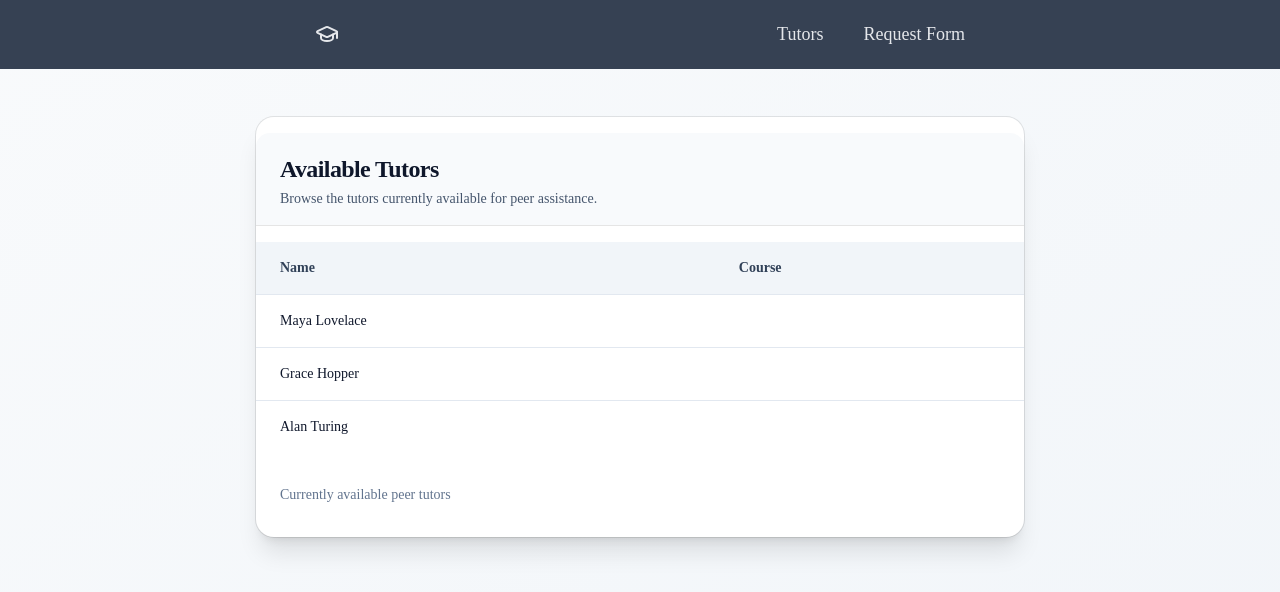
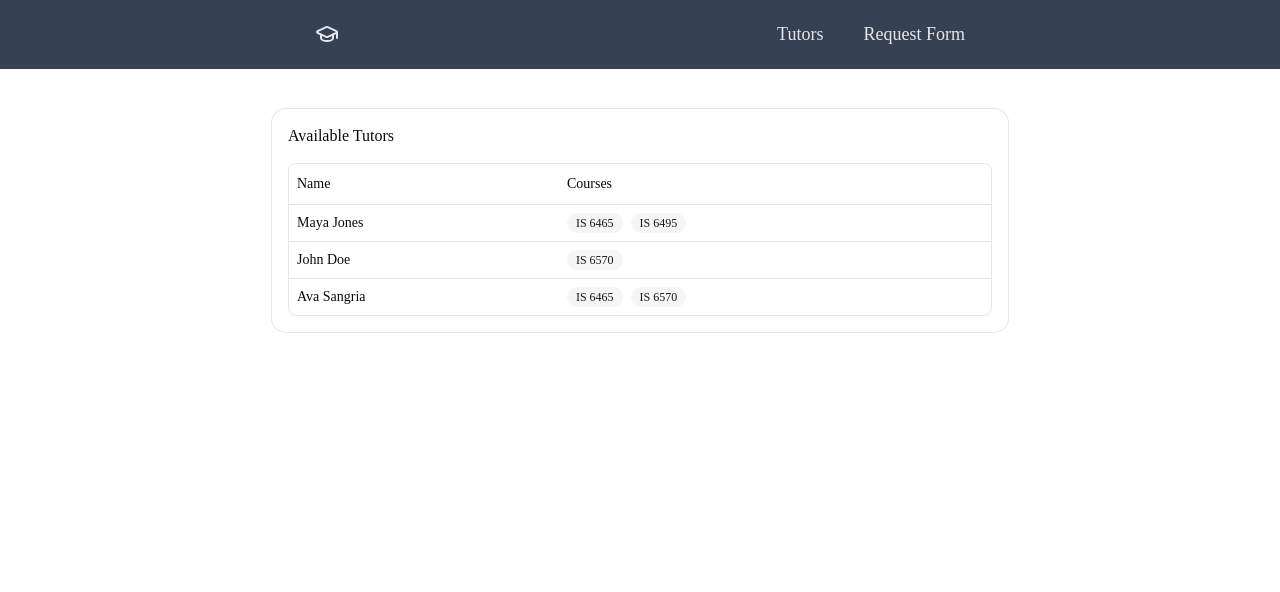
Before and after one commit to jamisonorton/is6465, a Next.js app: page /tutors in a window 1280 px wide. Shown: the top 592 px of the page. Built offline with nearby package versions, Linux system fonts and the light colour scheme.

Commit message:
finished updating the pages

```diff
--- a/app/request-form/RequestForm.tsx
+++ b/app/request-form/RequestForm.tsx
@@ -93,19 +93,16 @@
   };
 
   return (
-    <div className="flex max-h-screen items-center justify-center bg-muted/30 px-4 py-10">
-      <Card className="w-full max-w-xl shadow-lg">
-        <CardHeader className="border-b">
-          <CardTitle className="text-2xl">Tutor Request</CardTitle>
-          <CardDescription>
-            Tell us what you need help with and when you’re available.
-          </CardDescription>
+    <div className="container mx-auto max-w-3xl px-4 py-10">
+      <Card className="w-full">
+        <CardHeader>
+          <CardTitle>Tutor Request</CardTitle>
         </CardHeader>
 
         <form onSubmit={form.handleSubmit(onSubmit)}>
-          <CardContent className="pb-4">
+          <CardContent className="pt-2 pb-4">
             <FieldGroup>
-              <div className="grid grid-cols-1 gap-5 sm:grid-cols-2">
+              <div className="grid gap-6 sm:grid-cols-2">
                 <Controller
                   name="course"
                   control={form.control}
@@ -191,7 +188,7 @@
                 control={form.control}
                 render={({ field, fieldState }) => (
                   <Field data-invalid={fieldState.invalid}>
-                    <FieldLabel>Date</FieldLabel>
+                    <FieldLabel>Preferred date</FieldLabel>
                     <Popover>
                       <PopoverTrigger
                         render={
@@ -224,9 +221,13 @@
             </FieldGroup>
           </CardContent>
 
-          <CardFooter className="border-t">
-            <Button type="submit" className="w-full">
-              Submit request
+          <CardFooter className="border-t pt-6">
+            <Button
+              type="submit"
+              className="w-full"
+              disabled={form.formState.isSubmitting}
+            >
+              {form.formState.isSubmitting ? "Submitting…" : "Submit request"}
             </Button>
           </CardFooter>
         </form>
--- a/app/request-form/page.tsx
+++ b/app/request-form/page.tsx
@@ -1,6 +1,5 @@
 import type { Metadata } from "next";
 import RequestForm from "./RequestForm";
-import { getAvailableTutors } from "@/lib/available-tutors";
 
 export const metadata: Metadata = {
   title: "Request a Tutoring Session",
@@ -8,11 +7,9 @@
 };
 
 export default function Request() {
-  const availableTutors = getAvailableTutors();
-
   return (
     <main>
-      <RequestForm availableTutors={availableTutors} />
+      <RequestForm />
     </main>
   );
 }
--- a/app/tutors/page.tsx
+++ b/app/tutors/page.tsx
@@ -15,62 +15,54 @@
   CardHeader,
   CardTitle,
 } from "@/components/ui/card";
-import { getAvailableTutors } from "@/lib/available-tutors";
+import { Badge } from "@/components/ui/badge";
 
 export const metadata: Metadata = {
   title: "Tutors",
 };
 
+const availableTutors = [
+  { name: "Maya Jones", courses: ["IS 6465", "IS 6495"] },
+  { name: "John Doe", courses: ["IS 6570"] },
+  { name: "Ava Sangria", courses: ["IS 6465", "IS 6570"] },
+];
+
 export default async function tutors() {
-  const availableTutors = getAvailableTutors();
-
   return (
-    <div className="min-h-screen bg-linear-to-br from-slate-50 to-slate-100 px-4 py-12">
-      <Card className="mx-auto w-full max-w-3xl overflow-hidden rounded-2xl border-slate-200 bg-white shadow-xl">
-        <CardHeader className="border-b bg-slate-50 px-6 py-5">
-          <CardTitle className="text-2xl font-bold tracking-tight text-slate-900">
-            Available Tutors
-          </CardTitle>
-
-          <CardDescription className="text-slate-600">
-            Browse the tutors currently available for peer assistance.
-          </CardDescription>
+    <div className="container mx-auto max-w-3xl px-4 py-10">
+      <Card>
+        <CardHeader>
+          <CardTitle>Available Tutors</CardTitle>
         </CardHeader>
 
-        <CardContent className="p-0">
+        <CardContent>
+          <div className="overflow-x-auto rounded-md border">
             <Table>
-            <TableCaption className="px-6 py-4 text-left text-slate-500">
-              Currently available peer tutors
-            </TableCaption>
-
-            <TableHeader className="bg-slate-100">
-              <TableRow className="border-slate-200 hover:bg-slate-100">
-                <TableHead className="px-6 py-4 font-semibold text-slate-700">
-                  Name
-                </TableHead>
-                <TableHead className="px-6 py-4 font-semibold text-slate-700">
-                  Course
-                </TableHead>
+              <TableHeader>
+                <TableRow>
+                  <TableHead>Name</TableHead>
+                  <TableHead>Courses</TableHead>
                 </TableRow>
               </TableHeader>
 
               <TableBody>
                 {availableTutors.map((tutor) => (
-                <TableRow
-                  key={tutor.name}
-                  className="border-slate-200 transition-colors hover:bg-blue-50"
-                >
-                  <TableCell className="px-6 py-4 font-medium text-slate-900">
-                    {tutor.name}
-                  </TableCell>
-
-                  <TableCell className="px-6 py-4 text-slate-600">
-                    {tutor.className}
+                  <TableRow key={tutor.name}>
+                    <TableCell className="font-medium">{tutor.name}</TableCell>
+                    <TableCell>
+                      <div className="flex flex-wrap gap-2">
+                        {tutor.courses.map((course) => (
+                          <Badge key={course} variant="secondary">
+                            {course}
+                          </Badge>
+                        ))}
+                      </div>
                     </TableCell>
                   </TableRow>
                 ))}
               </TableBody>
             </Table>
+          </div>
         </CardContent>
       </Card>
     </div>
--- /dev/null
+++ b/components/ui/badge.tsx
@@ -0,0 +1,51 @@
+import { mergeProps } from "@base-ui/react/merge-props"
+import { useRender } from "@base-ui/react/use-render"
+import { cva, type VariantProps } from "class-variance-authority"
+import { cn } from "cn"
+
+const badgeVariants = cva(
+  "group/badge inline-flex h-5 w-fit shrink-0 items-center justify-center gap-1 overflow-hidden rounded-4xl border border-transparent px-2 py-0.5 text-xs font-medium whitespace-nowrap transition-all focus-visible:border-ring focus-visible:ring-[3px] focus-visible:ring-ring/50 has-data-[icon=inline-end]:pr-1.5 has-data-[icon=inline-start]:pl-1.5 aria-invalid:border-destructive aria-invalid:ring-destructive/20 dark:aria-invalid:ring-destructive/40 [&>svg]:pointer-events-none [&>svg]:size-3!",
+  {
+    variants: {
+      variant: {
+        default: "bg-primary text-primary-foreground [a]:hover:bg-primary/80",
+        secondary:
+          "bg-secondary text-secondary-foreground [a]:hover:bg-secondary/80",
+        destructive:
+          "bg-destructive/10 text-destructive focus-visible:ring-destructive/20 dark:bg-destructive/20 dark:focus-visible:ring-destructive/40 [a]:hover:bg-destructive/20",
+        outline:
+          "border-border text-foreground [a]:hover:bg-muted [a]:hover:text-muted-foreground",
+        ghost:
+          "hover:bg-muted hover:text-muted-foreground dark:hover:bg-muted/50",
+        link: "text-primary underline-offset-4 hover:underline",
+      },
+    },
+    defaultVariants: {
+      variant: "default",
+    },
+  }
+)
+
+function Badge({
+  className,
+  variant = "default",
+  render,
+  ...props
+}: useRender.ComponentProps<"span"> & VariantProps<typeof badgeVariants>) {
+  return useRender({
+    defaultTagName: "span",
+    props: mergeProps<"span">(
+      {
+        className: cn(badgeVariants({ variant }), className),
+      },
+      props
+    ),
+    render,
+    state: {
+      slot: "badge",
+      variant,
+    },
+  })
+}
+
+export { Badge, badgeVariants }
--- a/lib/available-tutors.ts
+++ /dev/null
@@ -1,17 +0,0 @@
-export type AvailableTutor = {
-  name: string;
-};
-
-export function getAvailableTutors(): AvailableTutor[] {
-  return [
-    {
-      name: "Maya Lovelace",
-    },
-    {
-      name: "Grace Hopper",
-    },
-    {
-      name: "Alan Turing",
-    },
-  ];
-}
```
Lines whose indentation alone changed are shown as unchanged.
